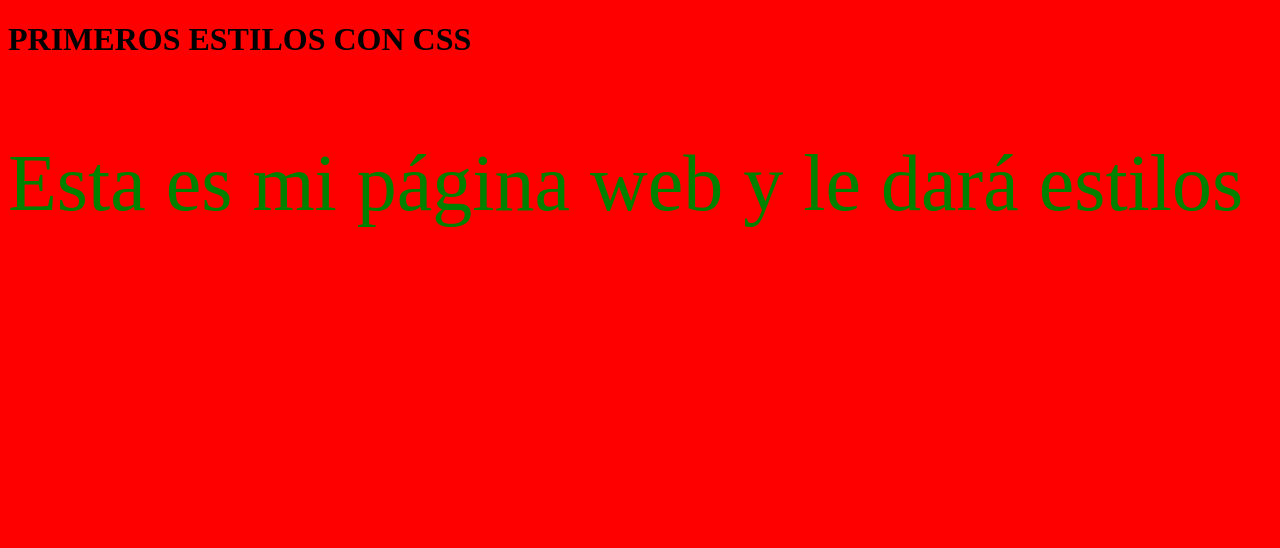
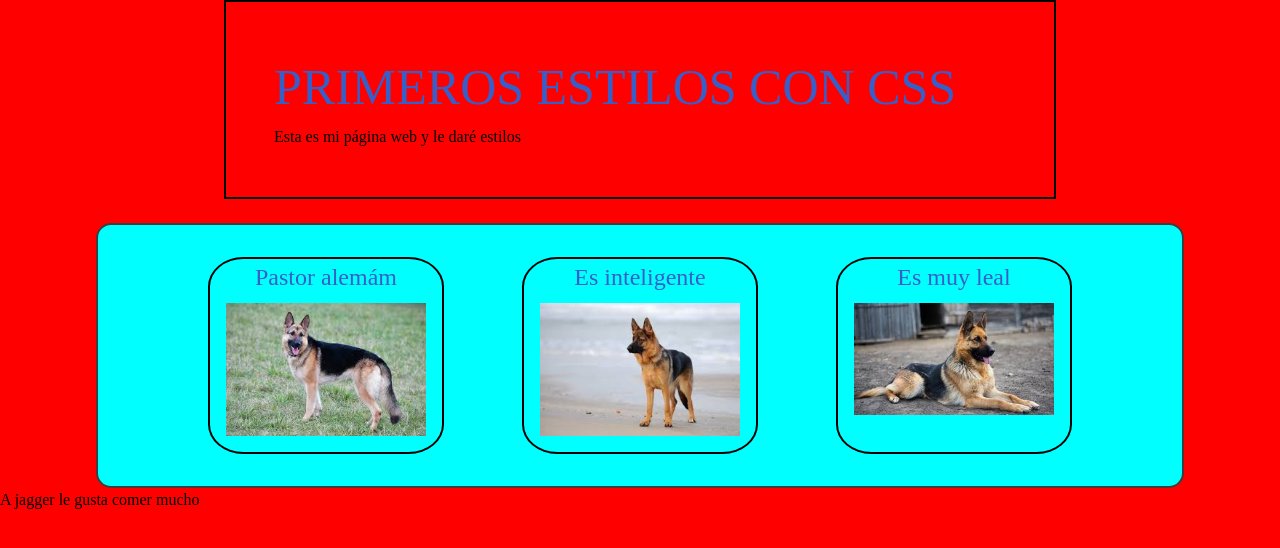
Before and after one commit to MVaccaCanaval/M0-HOMEWORK, a plain HTML site: page 1. HTML-CSS/index.html in a window 1280 px wide. Drawn offline with Linux system fonts and the light colour scheme.

Commit message:
CSS Update

```diff
--- a/1. HTML-CSS/estilos.css
+++ b/1. HTML-CSS/estilos.css
@@ -1,7 +1,52 @@
-.fondo {
+body{
     background-color: red;
 }
-.miTexto {
-    color: green;
-    font-size: 80px;
+
+.title{
+    font-size: 1.5em;
+    color: rgb(56, 94, 199);
 }
+
+.logo{
+    width: 200px;
+}
+
+.cards{
+    border: 2px solid black;
+    width: fit-content;
+    padding: 0px 1em 1em 1em;
+    border-radius: 15%;
+    transform: 1s;
+    display: flex;
+    flex-direction: column;
+    gap: 0.5em;
+    align-items: center;
+}
+
+.cards:hover{
+    background-color: blueviolet;
+}
+
+#principal{
+    font-size: 50px;
+}
+
+#titulos{
+    border: 2px solid black;
+    width: 65vw;
+    margin: auto;
+    padding: 3em;
+}
+
+#cards-container{
+    background-color: cyan;
+    width: 85vw;
+    margin: auto;
+    margin-top: 1.5em;
+    border: 2px solid rgb(68, 59, 59);
+    border-radius: 15px;
+    padding: 2em;
+    display: flex;
+    flex-direction: row;
+    justify-content: space-evenly;
+}
--- a/1. HTML-CSS/index.html
+++ b/1. HTML-CSS/index.html
@@ -4,12 +4,34 @@
     <meta charset="UTF-8">
     <meta name="viewport" content="width=device-width, initial-scale=1.0">
     <title>Mi página web</title>
+    <link rel="stylesheet" href="./reset.css" />
     <link rel="stylesheet" type="text/css" href="./estilos.css" />
 </head>
-<body class="fondo">
+<body>
     <header>
-        <h1>PRIMEROS ESTILOS CON CSS</h1>
-        <p class="miTexto">Esta es mi página web y le dará estilos</p>
+        <div id="titulos">
+            <h1 class="title" id="principal">PRIMEROS ESTILOS CON CSS</h1>
+            <p>Esta es mi página web y le daré estilos</p>
+        </div>
     </header>
+    <main>
+        <div id="cards-container">
+            <div class="cards">
+                <h4 class="title">Pastor alemám</h4>
+                <img src="./pastor1.jpg" class="logo"/>
+            </div>
+            <div class="cards">
+                <h4 class="title">Es inteligente</h4>
+                <img src="./pastor2.jpg" class="logo"/>
+            </div>
+            <div class="cards">
+                <h4 class="title">Es muy leal</h4>
+                <img src="./pastor3.jpg" class="logo" />
+            </div>
+        </div>
+    </main>
+    <footer>
+        <p>A jagger le gusta comer mucho</p>
+    </footer>
 </body>
 </html>
--- /dev/null
+++ b/1. HTML-CSS/reset.css
@@ -0,0 +1,134 @@
+/* reset.css — Modern CSS reset
+   - Úsalo al inicio de tus hojas de estilo (link rel="stylesheet" href="reset.css")
+   - Inspirado en Meyer reset + buenas prácticas modernas
+*/
+
+/* 1) Box sizing más predecible */
+html {
+  box-sizing: border-box;
+  -webkit-text-size-adjust: 100%; /* evita zoom automático en iOS al cambiar tamaño de fuente */
+}
+*, *::before, *::after {
+  box-sizing: inherit;
+}
+
+/* 2) Eliminar márgenes/padding por defecto y normalizar tipografía */
+html, body, div, span, applet, object, iframe,
+h1, h2, h3, h4, h5, h6, p, blockquote, pre,
+a, abbr, acronym, address, big, cite, code,
+del, dfn, em, img, ins, kbd, q, s, samp,
+small, strike, strong, sub, sup, tt, var,
+b, u, i, center,
+dl, dt, dd, ol, ul, li,
+fieldset, form, label, legend,
+table, caption, tbody, tfoot, thead, tr, th, td,
+article, aside, canvas, details, embed,
+figure, figcaption, footer, header, hgroup,
+menu, nav, output, ruby, section, summary,
+time, mark, audio, video {
+  margin: 0;
+  padding: 0;
+  border: 0;
+  vertical-align: baseline;
+  font-size: 100%;
+  font: inherit;
+  color: inherit;
+}
+
+/* 3) HTML5 display-role reset for older browsers */
+article, aside, details, figcaption, figure,
+footer, header, hgroup, menu, nav, section {
+  display: block;
+}
+
+/* 4) Body defaults */
+body {
+  line-height: 1.5;
+  background: transparent;
+  -webkit-font-smoothing: antialiased;
+  -moz-osx-font-smoothing: grayscale;
+}
+
+/* 5) Lists sin estilo por defecto */
+ol, ul {
+  list-style: none;
+}
+
+/* 6) Enlaces: quitar subrayado por defecto pero conservar accesibilidad */
+a {
+  text-decoration: none;
+  color: inherit; /* dejar al autor decidir el color */
+}
+a:focus, a:hover {
+  text-decoration: underline;
+}
+
+/* 7) Imágenes y multimedia responsiva */
+img, picture, video, canvas, svg {
+  display: inline-block;
+  max-width: 100%;
+  height: auto;
+}
+
+/* 8) Tablas: diseño limpio */
+table {
+  border-collapse: collapse;
+  border-spacing: 0;
+}
+
+/* 9) Formularios: heredar fuentes y estilos básicos */
+button, input, select, textarea {
+  font-family: inherit;
+  font-size: inherit;
+  line-height: inherit;
+  color: inherit;
+  background: transparent;
+  border: none;
+  padding: 0;
+  margin: 0;
+  -webkit-appearance: none;
+  appearance: none;
+  outline: none;
+}
+button { cursor: pointer; }
+
+/* 10) Botones y elementos interactivos: accesibilidad de foco */
+:focus {
+  outline: none; /* preferimos focus-visible abajo */
+}
+:focus-visible {
+  outline: 3px solid Highlight; /* sensible para accesibilidad */
+  outline-offset: 2px;
+}
+
+/* 11) Inputs tipo search, number etc. — quitar flechas/numeric spinners donde procede */
+input[type="number"]::-webkit-inner-spin-button,
+input[type="number"]::-webkit-outer-spin-button {
+  -webkit-appearance: none;
+  margin: 0;
+}
+
+/* 12) Remover resaltado de elementos seleccionados por defecto en móviles (opcional) */
+button::-moz-focus-inner { border: 0; }
+
+/* 13) Animaciones: respetar preferencia de usuario */
+@media (prefers-reduced-motion: reduce) {
+  * {
+    animation-duration: 0.001ms !important;
+    animation-iteration-count: 1 !important;
+    transition-duration: 0.001ms !important;
+    scroll-behavior: auto !important;
+  }
+}
+
+/* 14) Utilidades mínimas (puedes sobrescribir en tu CSS) */
+.hidden { display: none !important; }
+.invisible { visibility: hidden !important; }
+
+/* 15) Impresión: limpiar colores y fondos innecesarios */
+@media print {
+  * { -webkit-print-color-adjust: exact; color-adjust: exact; }
+  a::after { content: " (" attr(href) ")"; font-size: 90%; }
+}
+
+/* Fin de reset.css */
```
Also changed, not shown: 1. HTML-CSS/pastor1.jpg (added), 1. HTML-CSS/pastor2.jpg (added), 1. HTML-CSS/pastor3.jpg (added).
